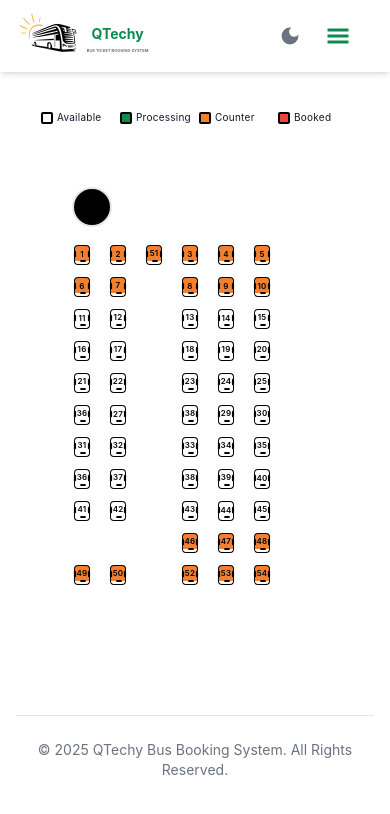
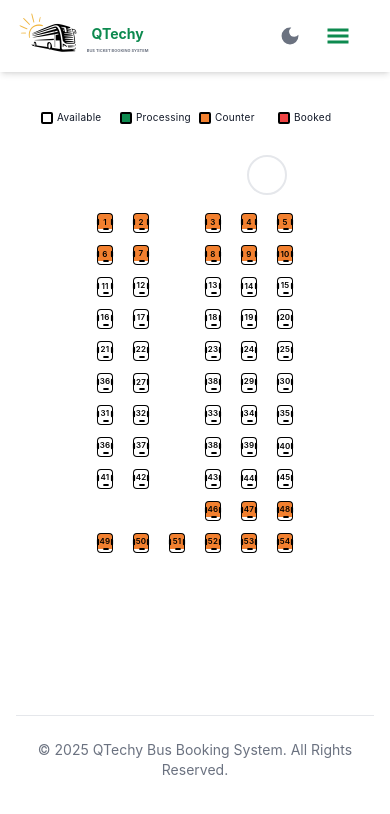
Before and after one commit to VinKrishanth/bus-ticket-booking-app, a React (Vite) app in the folder bus-booking-client/: page /bus-booking/booking in a window 390 px wide. Shown: the top 814 px of the page. Built offline with nearby package versions, Linux system fonts and the light colour scheme; what tailwind-clip-path would draw is missing.

Commit message:
Modified responsive SeatColumn , Seats and BusLayout

```diff
--- a/bus-booking-client/src/components/bus/SeatColumn.jsx
+++ b/bus-booking-client/src/components/bus/SeatColumn.jsx
@@ -4,7 +4,7 @@ import Seats from './Seats'
 
 export default function SeatColumn( { arr = [] , customerStyle}) {
     return (
-        <div className={`flex flex-col sm:flex-row  ${customerStyle ? 'justify-end sm:min-w-full min-h-full' : 'justify-center'}  items-center  sm:gap-1 `}>
+        <div className={`flex flex-col sm:flex-row  ${customerStyle ? 'justify-end sm:min-w-full sm:min-h-fit min-h-96 sm:translate-y-0 -translate-y-8' : 'justify-center'}  items-center  sm:gap-1 `}>
             {
                 arr.map((seat, index) => {
                     return(
--- a/bus-booking-client/src/components/bus/Seats.jsx
+++ b/bus-booking-client/src/components/bus/Seats.jsx
@@ -1,7 +1,10 @@
 import React, { useState } from 'react'
 
 export default function Seats({count, type , index, space}) {
-  const [ textHover, setTextHover ] = useState(false);
+  const [ bookingType, setBookingType ] = useState({
+    type: '',
+    count: '',
+  });
 
   const customerStyles = {
     Available : 'be-white',
@@ -11,16 +14,26 @@ export default function Seats({count, type , index, space}) {
   }
 
   const handleBookingSeats = (count, type) => {
+    type === 'available'   && setBookingType({
+      type: 'booking',
+      count: count,
+    })
+
+    bookingType.type === 'booking' &&  setBookingType({
+      type: 'available',
+      count: count,
+    })
+
     console.log(`count - ${count} : ${type}`);
   }
 
   return (
     <ul
-      className={`flex justify-start items-start p-2 relative   sm:rotate-0 rotate-90 ${space && 'sm:ml-14 mt-8'}`}
+      className={`flex justify-start items-start p-2 relative   sm:rotate-0 rotate-90 ${space && 'sm:ml-14 sm:mt-0 mt-8'}`}
       key={index}
       onClick={()=>handleBookingSeats(count, type)}
     >
-        <li className={`flex justify-center items-center sm:h-7 sm:w-7 w-4 h-4 rounded-l border-[1px] border-r-0 border-black ${type === 'counter' && 'bg-tertiary cursor-not-allowed'} ${type === 'Available' && 'bg-white cursor-pointer '}  `}>
+        <li className={`flex justify-center items-center sm:h-7 sm:w-7 w-4 h-4 rounded-l border-[1px] border-r-0 border-black ${type === 'counter' && 'bg-tertiary cursor-not-allowed'} ${type === 'Available' && 'bg-white cursor-pointer '} ${bookingType.type === 'booking' && 'bg-primary'}   `}>
             <h2 className={`sm:text-xs customer-text-sm tracking-wide font-semibold sm:rotate-0 -rotate-90`}>{count}</h2>
         </li>
         <li className={`sm:h-7 h-4 sm:w-2 w-1 border-[1px] border-l-0 rounded-r border-black bg-white`}></li>
--- a/bus-booking-client/src/layouts/BusLayout.jsx
+++ b/bus-booking-client/src/layouts/BusLayout.jsx
@@ -31,11 +31,11 @@ export default function BusLayout() {
     ]
 
   return (
-    <div className={`flex justify-start items-start p-8 sm:min-w-fit min-w-full sm:flex-row flex-col`}>
-        <div className={`flex justify-center items-center w-10 h-10 border-2 my-3 mx-2 rounded-full bg-black`}>
-
+    <div className={`flex sm:justify-start justify-center items-start sm:p-8 sm:min-w-fit min-w-full sm:flex-row flex-col`}>
+        <div className={`flex justify-center items-center  my-3 mx-2 sm:min-w-fit min-w-full`}>
+            <div className={`w-10 h-10 border-2 rounded-full sm:-translate-x-1 translate-x-16`}></div>
         </div>
-        <div className={`flex sm:flex-col flex-row-reverse justify-start items-start`}>
+        <div className={`flex sm:flex-col flex-row-reverse sm:justify-start justify-center sm:min-w-fit min-w-full items-start`}>
             {
                 SeatColumnInfo.map((info, index) => {
                     return(
```
